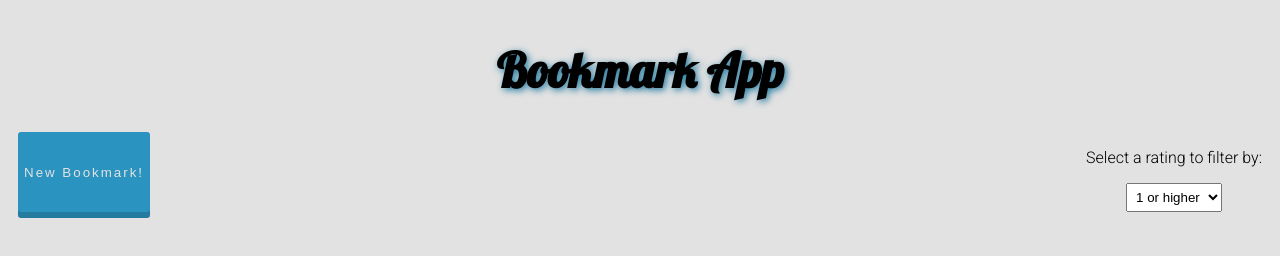
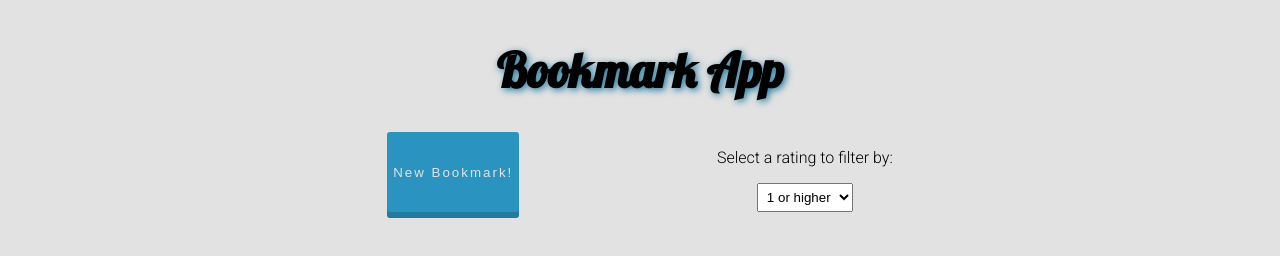
Before and after one commit to thinkful-ei-shark/johnny-bookmark-app, a website built with webpack: page src/index.html in a window 1280 px wide. Built offline with nearby package versions, Linux system fonts and the light colour scheme; no server answers.

Commit message:
fixed desktop margins

```diff
--- a/src/index.css
+++ b/src/index.css
@@ -121,3 +121,9 @@ li button {
 li h2 {
   text-shadow: 2px 2px 7px #247BA0;
 }
+
+@media all and (min-width: 800px) {
+  main {
+    margin: 0 30%;
+  }
+}
```
